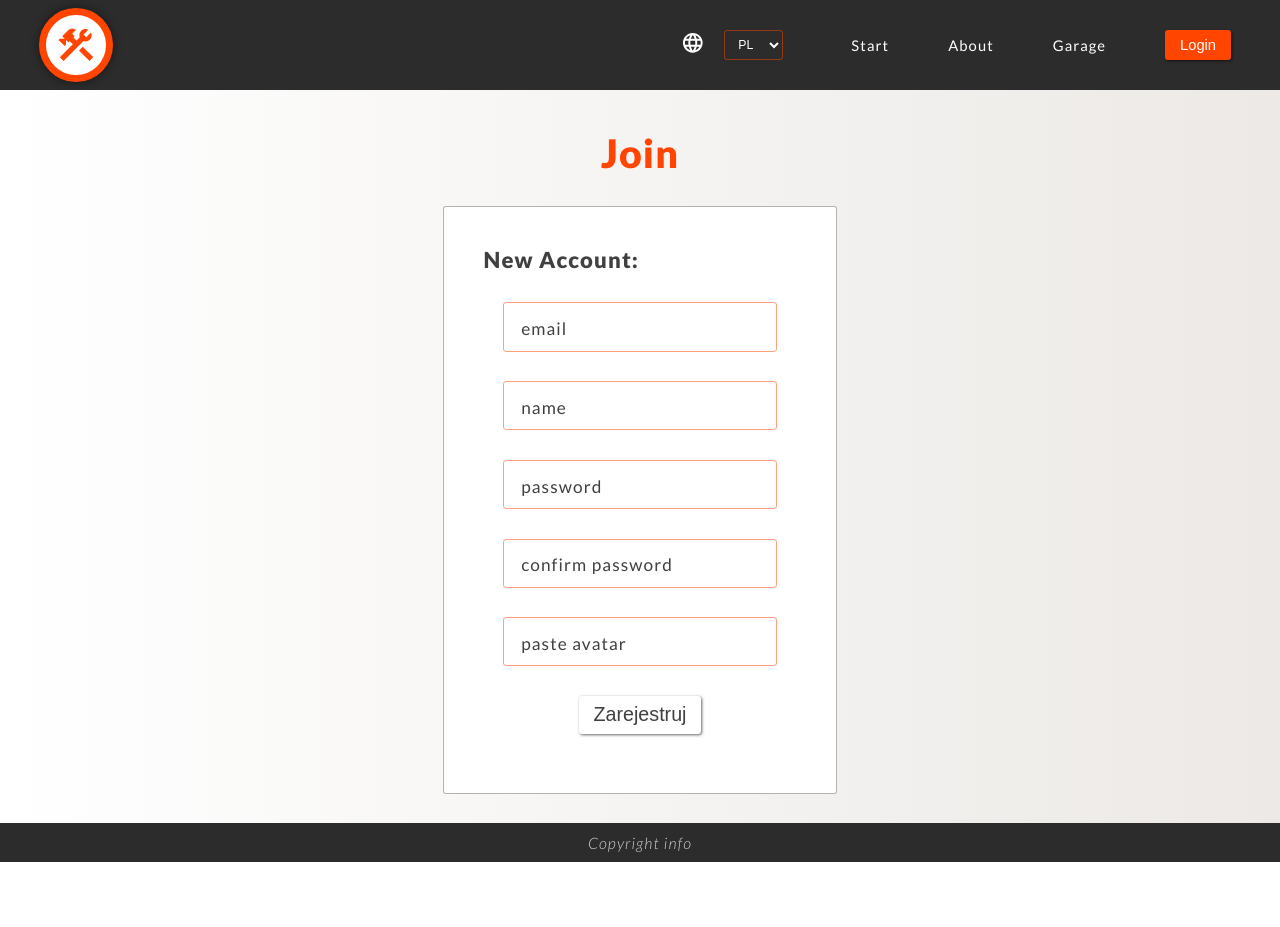
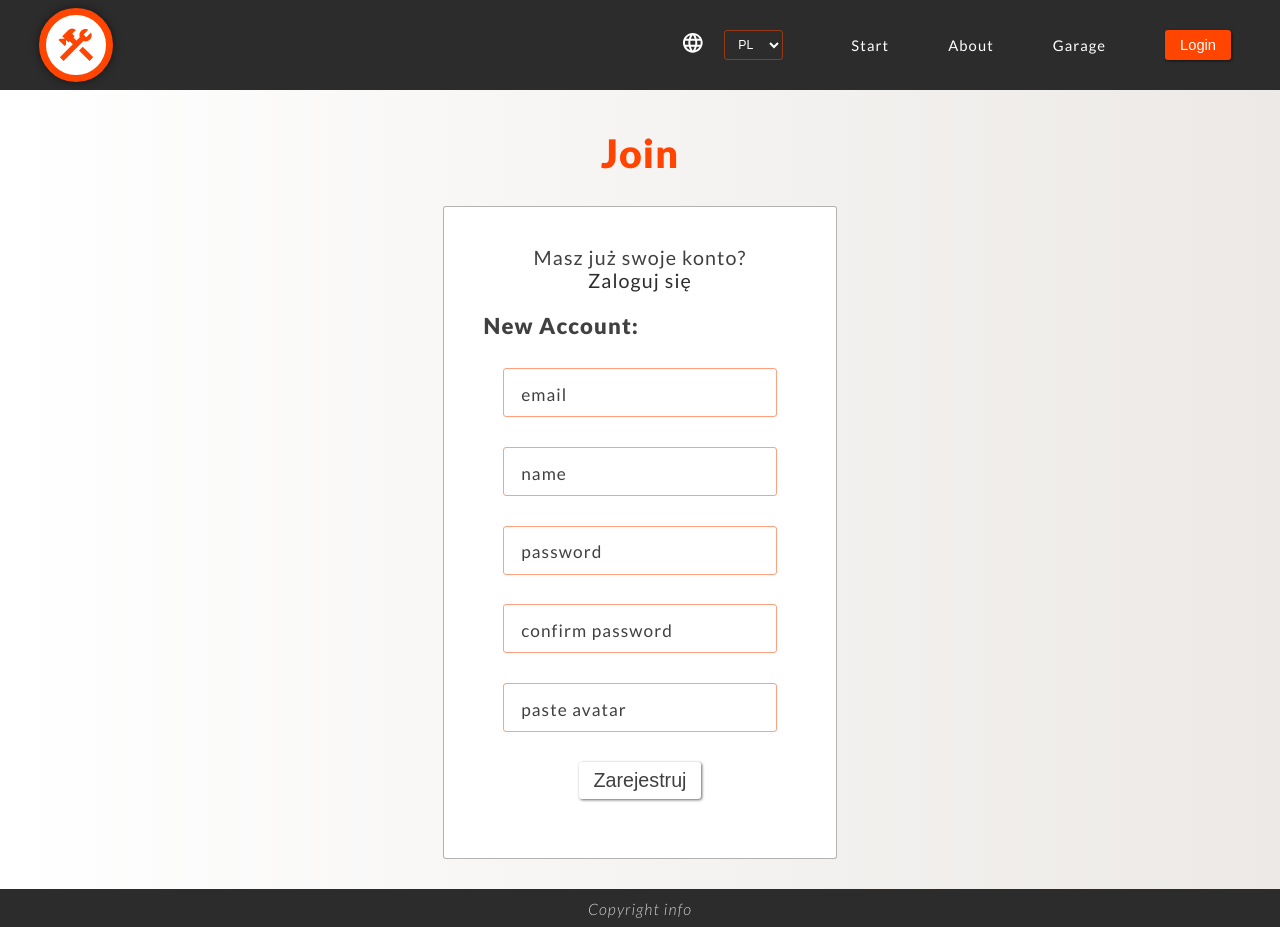
Before and after one commit to malex3334/servicebook, a React (Create React App) app: page /register in a window 1280 px wide. Before the commit the page ends 862 px from the top, so only its background shows below. Built offline with nearby package versions, Linux system fonts and the light colour scheme; no server answers; the database is empty.

Commit message:
linked register and login

```diff
--- a/src/components/Login.jsx
+++ b/src/components/Login.jsx
@@ -104,7 +104,7 @@ export default function Login() {
               <div>
                 <span>Nie masz jeszcze konta?</span>
                 <NavLink to="/register">
-                  <span>Zarejestruj się</span>
+                  <span style={{ fontSize: "2rem" }}>Zarejestruj się</span>
                 </NavLink>
               </div>
               <h3>{contentObj?.[language].loginPage.loginCredentials}:</h3>
--- a/src/components/Register.jsx
+++ b/src/components/Register.jsx
@@ -12,6 +12,7 @@ import { useNavigate } from "react-router-dom";
 import { uuidv4 } from "@firebase/util";
 import { contentObj } from "../language";
 import Input from "./Input";
+import { NavLink } from "react-router-dom";
 
 export default function Login() {
   const { user, language } = useContext(DataContext);
@@ -87,6 +88,13 @@ export default function Login() {
       <div className="login_container" style={{ minHeight: "79vh" }}>
         <h2>{contentObj?.[language].register.title}</h2>
         <div className="login_credentials">
+          <div>
+            <span>Masz już swoje konto?</span>
+            <br />
+            <NavLink to="/login">
+              <span style={{ fontSize: "2rem" }}>Zaloguj się</span>
+            </NavLink>
+          </div>
           <h3>{contentObj?.[language].register.loginCredentials}:</h3>
           <form onSubmit={(e) => onSubmit(e)} action="">
             <div className="name_container">
```
